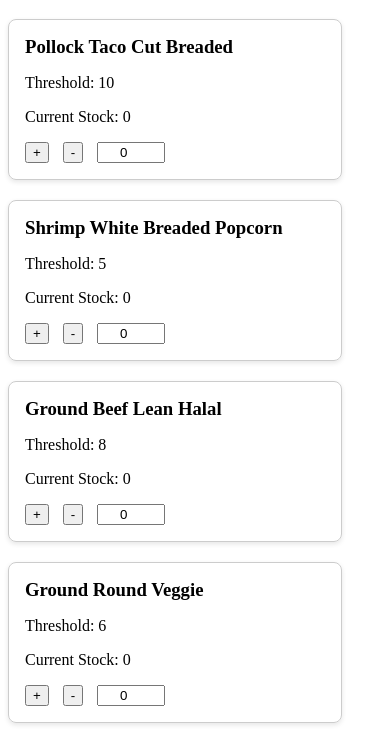
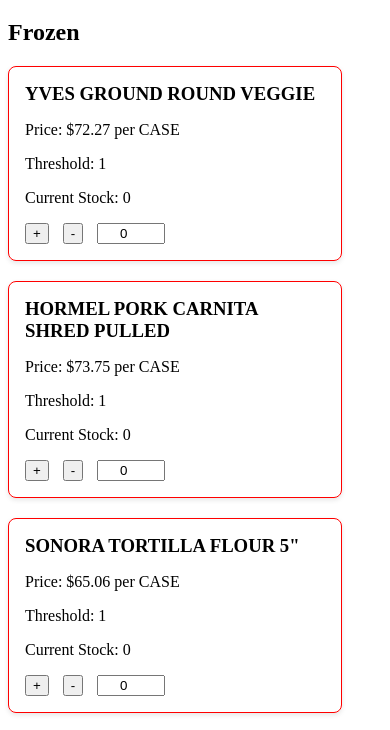
Before and after one commit to abhinavmanocha/inventorymanagement-, a plain HTML site: page index.html in a window 390 px wide. Shown: the part 61-791 px from the top of the page. Drawn offline with Linux system fonts and the light colour scheme.

Commit message:
Add files via upload

```diff
--- a/index.html
+++ b/index.html
@@ -2,9 +2,15 @@
 <html lang="en">
 <head>
     <meta charset="UTF-8">
-    <meta name="viewport" content="width=device-width, initial-scale=1.0">
     <title>Inventory Management Tool</title>
     <style>
+        /* Your existing styles */
+        .inventory-section {
+            margin-bottom: 40px;
+        }
+        .inventory-section h2 {
+            margin-bottom: 20px;
+        }
         .inventory-list {
             display: flex;
             flex-wrap: wrap;
@@ -18,9 +24,8 @@
             box-shadow: 0 2px 5px rgba(0, 0, 0, 0.1);
             position: relative;
         }
-        .item-card .flagged {
-            color: red;
-            font-weight: bold;
+        .item-card.flagged {
+            border-color: red;
         }
         .item-card h3 {
             margin-top: 0;
@@ -38,7 +43,7 @@
 </head>
 <body>
     <h1>Inventory Management</h1>
-    <div id="inventory-list" class="inventory-list"></div>
+    <div id="inventory-container"></div>
     <button onclick="exportFlaggedItems()">Export Flagged Items</button>
     <button onclick="saveInventoryState()">Save Inventory State</button>
     <input type="file" id="upload" onchange="uploadInventoryState()" />
@@ -49,149 +54,187 @@
             renderInventory();
         });
 
-        const inventory = [
-            { name: 'Pollock Taco Cut Breaded', threshold: 10, stock: 0 },
-            { name: 'Shrimp White Breaded Popcorn', threshold: 5, stock: 0 },
-            { name: 'Ground Beef Lean Halal', threshold: 8, stock: 0 },
-            { name: 'Ground Round Veggie', threshold: 6, stock: 0 },
-            { name: 'BarBurrito Chicken Bite Halal', threshold: 10, stock: 0 },
-            { name: 'Unmarinated Chicken Halal', threshold: 6, stock: 0 },
-            { name: 'Pork Carnita Shred Pulled', threshold: 7, stock: 0 },
-            { name: 'Ground Beef Lean Fresh', threshold: 8, stock: 0 },
-            { name: 'Steak Beef Strips Stir Fry', threshold: 4, stock: 0 },
-            { name: 'Churros with Oreo Crumb', threshold: 10, stock: 0 },
-            { name: 'Churro Tio Pepes 10"', threshold: 12, stock: 0 },
-            { name: 'Falafel Fritter Uncooked', threshold: 5, stock: 0 },
-            { name: 'Wrap Plain 12" Gluten Free', threshold: 6, stock: 0 },
-            { name: 'Fries S/C Pub Extra Crunch', threshold: 15, stock: 0 },
-            { name: 'Empanada Apple Pie', threshold: 6, stock: 0 },
-            { name: 'Tortilla Flour 5"', threshold: 20, stock: 0 },
-            { name: 'Tortilla Corn Yellow Pre Cut', threshold: 12, stock: 0 },
-            { name: 'Tortilla Flour 13.5"', threshold: 10, stock: 0 },
-            { name: 'Tortilla Whole Wheat 13.5"', threshold: 12, stock: 0 },
-            { name: 'Tortilla Flour 8"', threshold: 20, stock: 0 },
-            { name: 'Tortilla Whole Wheat 10"', threshold: 12, stock: 0 },
-            { name: 'Tortilla Flour 12"', threshold: 12, stock: 0 },
-            { name: 'Tortilla SunDried Tomato 12"', threshold: 8, stock: 0 },
-            { name: 'Tortilla Flour 10"', threshold: 12, stock: 0 },
-            { name: 'Tortilla Whole Wheat 12"', threshold: 12, stock: 0 },
-            { name: 'Bar Burrito PL Guacamole', threshold: 12, stock: 0 },
-            { name: 'Cheese Cheddar & Mozzarella Shredded', threshold: 5, stock: 0 },
-            { name: 'Sour Cream 14%', threshold: 8, stock: 0 },
-            { name: 'Milk 2% 237ml', threshold: 10, stock: 0 },
-            { name: 'Milk 2% Corrugated 473ml', threshold: 10, stock: 0 },
-            { name: 'Milk Chocolate Corrugated', threshold: 12, stock: 0 },
-            { name: 'Cream 10% Corrugated', threshold: 6, stock: 0 },
-            { name: 'Pepper Jalapeno Sliced', threshold: 3, stock: 0 },
-            { name: 'Avocado', threshold: 10, stock: 0 },
-            { name: 'Herb Cilantro', threshold: 4, stock: 0 },
-            { name: 'Lettuce Iceberg', threshold: 6, stock: 0 },
-            { name: 'Onions Green', threshold: 8, stock: 0 },
-            { name: 'Onions Red Jumbo', threshold: 5, stock: 0 },
-            { name: 'Onions Spanish Jumbo', threshold: 5, stock: 0 },
-            { name: 'Onions Spanish Colossal', threshold: 6, stock: 0 },
-            { name: 'Peppers Green Large', threshold: 5, stock: 0 },
-            { name: 'Peppers Green', threshold: 5, stock: 0 },
-            { name: 'Peppers Red', threshold: 5, stock: 0 },
-            { name: 'Peppers Scotch Bonnet', threshold: 8, stock: 0 },
-            { name: 'Tomato Medium 6x7', threshold: 10, stock: 0 },
-            { name: 'Garlic Puree', threshold: 6, stock: 0 },
-            { name: 'Vegetarian Bean Spice Mix', threshold: 4, stock: 0 },
-            { name: 'Black Pepper Ground Filler Pouch', threshold: 6, stock: 0 },
-            { name: 'Powder Mexican Chili', threshold: 5, stock: 0 },
-            { name: 'New and Improved Ground Beef', threshold: 7, stock: 0 },
-            { name: 'Cinnamon Sugar Shaker', threshold: 8, stock: 0 },
-            { name: 'Seasoning Mexican Steak Halal', threshold: 5, stock: 0 },
-            { name: 'Seasoning Chicken Rub', threshold: 5, stock: 0 },
-            { name: 'Paddle Wood 36"', threshold: 4, stock: 0 },
-            { name: 'Perf Portion Spoon 1 Oz', threshold: 3, stock: 0 },
-            { name: 'Sugar White Fine', threshold: 10, stock: 0 },
-            { name: 'Topping Chocolate Choc O Rich', threshold: 8, stock: 0 },
-            { name: 'Corn Whole Kernel', threshold: 5, stock: 0 },
-            { name: 'Tomato Diced No Salt Added', threshold: 6, stock: 0 },
-            { name: 'Bean Black Turtle', threshold: 6, stock: 0 },
-            { name: 'Bean Pinto', threshold: 7, stock: 0 },
-            { name: 'Garbage Bag Black Strong 35x50', threshold: 10, stock: 0 },
-            { name: 'Garbage Bag Black Strong 30x38', threshold: 8, stock: 0 },
-            { name: 'Garbage Bag Clear Enhance 35x50', threshold: 5, stock: 0 },
-            { name: 'Bag Poly 2lb 4x2x10', threshold: 12, stock: 0 },
-            { name: 'Bag Poly 3lb 5x2x11.5', threshold: 12, stock: 0 },
-            { name: 'Bag Apple Pie', threshold: 6, stock: 0 },
-            { name: 'Bag Paper Twist Handle', threshold: 15, stock: 0 },
-            { name: 'Bag Printed Small 4x2x8', threshold: 10, stock: 0 },
-            { name: 'Cleaner Detergent Pot and Pan', threshold: 5, stock: 0 },
-            { name: 'Pad Scour Green H-97 6x9', threshold: 4, stock: 0 },
-            { name: 'Grill Brick Acr', threshold: 3, stock: 0 },
-            { name: 'Delimer Cleaner Tablets', threshold: 6, stock: 0 },
-            { name: 'Sanitizer Quat II Liquid', threshold: 8, stock: 0 },
-            { name: 'Cleaner Restroom Kay QSR', threshold: 6, stock: 0 },
-            { name: 'Cleaner Grill Heat Activated', threshold: 5, stock: 0 },
-            { name: 'Detergent Sink Multi Purpose', threshold: 7, stock: 0 },
-            { name: 'CL HDD Degreaser Bag', threshold: 4, stock: 0 },
-            { name: 'Cleaner & Polish Stainless', threshold: 5, stock: 0 },
-            { name: 'Degreaser QSR Heavy Duty', threshold: 8, stock: 0 },
-            { name: 'IA Hand Foam Antibac Soap', threshold: 10, stock: 0 },
-            { name: '2 in 1 Conc Floor Cleaner', threshold: 5, stock: 0 },
-            { name: 'Kay QSR Tile Floor Cleaner', threshold: 6, stock: 0 },
-            { name: 'Portion Cup PS Translucent 2oz', threshold: 8, stock: 0 },
-            { name: 'Portion Cup Plastic Clear 3.25oz', threshold: 6, stock: 0 },
-            { name: 'Lid for 3.25-5.5oz Portion Cup', threshold: 10, stock: 0 },
-            { name: 'Container Bagasse 9x6', threshold: 12, stock: 0 },
-            { name: 'Wooden Spoon Bar Burrito', threshold: 8, stock: 0 },
-            { name: 'Wooden Knife Bar Burrito', threshold: 8, stock: 0 },
-            { name: 'Wooden Fork Bar Burrito', threshold: 8, stock: 0 },
-            { name: 'Spring Water Pure Life Pet', threshold: 15, stock: 0 },
-            { name: 'Water Purified', threshold: 10, stock: 0 },
-            { name: 'Cola Coke Pet 500ml', threshold: 12, stock: 0 },
-            { name: 'Cola Coke Zero 500ml', threshold: 10, stock: 0 },
-            { name: 'Cola Coke Diet Pet 500ml', threshold: 10, stock: 0 },
-            { name: 'Soda Sprite Pet 500ml', threshold: 10, stock: 0 },
-            { name: 'Ginger Ale Canada Dry Pet 500ml', threshold: 10, stock: 0 },
-            { name: 'Root Beer Barqs 500ml', threshold: 8, stock: 0 },
-            { name: 'Soda Fresca Pet 500ml', threshold: 12, stock: 0 },
-            { name: 'Energy Drink Monster Can', threshold: 5, stock: 0 },
-            { name: 'Energy Drink Monster Ultra', threshold: 6, stock: 0 },
-            { name: 'Drink BodyArmor Fruit Punch', threshold: 7, stock: 0 },
-            { name: 'Drink BodyArmor Strawberry Banana', threshold: 7, stock: 0 }
-        ];
+        const inventory = {
+            "Frozen": [
+                { name: 'YVES GROUND ROUND VEGGIE', threshold: 1, stock: 0, price: 72.27, unit: 'CASE' },
+                { name: 'HORMEL PORK CARNITA SHRED PULLED', threshold: 1, stock: 0, price: 73.75, unit: 'CASE' },
+                { name: 'SONORA TORTILLA FLOUR 5"', threshold: 1, stock: 0, price: 65.06, unit: 'CASE' },
+                { name: 'BARBUR BEEF BONELESS SEASONED FAJITA', threshold: 1, stock: 0, price: 73.75, unit: 'CASE' },
+                { name: 'BARBUR CHURROS WOREO CRUMB/SUGAR TOP', threshold: 1, stock: 0, price: 116.81, unit: 'CASE' },
+                { name: "JJ CHURRO TIO PEPE'S 10\"", threshold: 1, stock: 0, price: 58.35, unit: 'CASE' },
+                { name: 'GRECN FALAFEL FRITTER UNCOOKED', threshold: 1, stock: 0, price: 65.83, unit: 'CASE' },
+                { name: 'TFAYAN WRAP PLAIN 12" GLUTEN FREE', threshold: 1, stock: 0, price: 70.63, unit: 'CASE' },
+                { name: 'RUIZ EMPANADA APPLE PIE', threshold: 1, stock: 0, price: 45.37, unit: 'CASE' },
+                { name: 'OCEANJ POLLOCK TACO CUT BREADED', threshold: 1, stock: 0, price: 60.47, unit: 'CASE' },
+                { name: 'OJEWEL SHRIMP WHT BRD POPCORN', threshold: 2, stock: 0, price: 64.48, unit: 'CASE' },
+                { name: 'BARBUR BARBURRITO CHICKEN BITE HALAL', threshold: 2, stock: 0, price: 91.25, unit: 'CASE' },
+                { name: 'BARBUR UNMARINATED CHICKEN HALAL', threshold: 4, stock: 0, price: 118.11, unit: 'CASE' },
+                { name: 'SONORA TORTILLA CORN YELLOW PRE CUT', threshold: 2, stock: 0, price: 41.36, unit: 'CASE' },
+                { name: 'SONORA TORTILLA FLOUR 13.5"', threshold: 1, stock: 0, price: 64.47, unit: 'CASE' },
+                { name: 'SONORA TORTILLA WHOLE WHEAT 13.5"', threshold: 1, stock: 0, price: 65.43, unit: 'CASE' },
+                { name: 'SONORA TORTILLA WHOLE WHEAT 10"', threshold: 1, stock: 0, price: 43.83, unit: 'CASE' },
+                { name: 'SONORA TORTILLA SUNDRIED TOMATO 12"', threshold: 1, stock: 0, price: 58.97, unit: 'CASE' },
+                { name: 'SONORA TORTILLA FLOUR 10"', threshold: 1, stock: 0, price: 41.77, unit: 'CASE' },
+                { name: 'CAVEND FRIES S/C PUB EXTRA CRUNCH', threshold: 2, stock: 0, price: 45.29, unit: 'CASE' },
+                { name: 'BARBUR BAR BURRITO PL GUACAMOLE', threshold: 2, stock: 0, price: 61.41, unit: 'CASE' }
+            ],
+            "Refrigerated": [
+                { name: 'GAYLEA SOUR CREAM 14%', threshold: 1, stock: 0, price: 50.29, unit: 'CASE' },
+                { name: 'CHEFN CHEESE CHED & MOZZ SHRD 75/25', threshold: 3, stock: 0, price: 72.32, unit: 'CASE' },
+                { name: 'GAYLEA CREAM 10% CORRUGATED', threshold: 1, stock: 0, price: 3.90, unit: 'SPLIT' },
+                { name: 'GAYLEA SOUR CREAM 14%', threshold: 2, stock: 0, price: 23.19, unit: 'CASE' },
+                { name: 'SONORA 5" WHITE CORN TORTILLA RTE', threshold: 1, stock: 0, price: 23.10, unit: 'CASE' },
+                { name: 'LEADBE GROUND BEEF LEAN FRESH', threshold: 1, stock: 0, price: 44.62, unit: 'CASE' },
+                { name: 'BARBUR STEAK BEEF STRIPS STIR FRY', threshold: 1, stock: 0, price: 87.25, unit: 'CASE' },
+                { name: 'COOLC PEPPER JALAPENO SLICED', threshold: 1, stock: 0, price: 27.08, unit: 'CASE' },
+                { name: 'DERLEA GARLIC PUREE', threshold: 1, stock: 0, price: 40.00, unit: 'CASE' }
+            ],
+            "Dry Grocery": [
+            { name: 'MOTTS JUICE LIME REAL PLASTIC', threshold: 1, stock: 0, price: 25.20, unit: 'CASE' },
+    { name: 'SCEMKR SAUCE BBQ', threshold: 1, stock: 0, price: 33.62, unit: 'CASE' },
+    { name: 'SCEMKR SAUCE MEXICAN BAJA CHIPOTLE', threshold: 1, stock: 0, price: 30.56, unit: 'CASE' },
+    { name: 'SAPORI OIL CANOLA TFF JUG IN BOX', threshold: 1, stock: 0, price: 39.78, unit: 'CASE' },
+    { name: 'HEINZ KETCHUP PORTION', threshold: 1, stock: 0, price: 28.17, unit: 'CASE' },
+    { name: 'PC KETCHUP PORTION', threshold: 1, stock: 0, price: 18.27, unit: 'CASE' },
+    { name: 'ALLENS VINEGAR WHITE', threshold: 1, stock: 0, price: 15.18, unit: 'CASE' },
+    { name: 'DOLE PINEAPPLE TIDBIT PIZZA', threshold: 1, stock: 0, price: 68.57, unit: 'CASE' },
+    { name: 'OASIS JUICE APPLE TETRA', threshold: 1, stock: 0, price: 13.81, unit: 'CASE' },
+    { name: 'TROPDE JUICE STRAWBERRY BANANA GLASS', threshold: 1, stock: 0, price: 16.13, unit: 'CASE' },
+    { name: 'TROPDE NECTAR MANGO GLASS', threshold: 1, stock: 0, price: 16.13, unit: 'CASE' },
+    { name: 'NESTEA ICED TEA LEMON PLASTIC', threshold: 1, stock: 0, price: 17.78, unit: 'CASE' },
+    { name: 'NESTEA ICED TEA LEMON ZERO PLASTIC', threshold: 1, stock: 0, price: 17.78, unit: 'CASE' },
+    { name: 'MNMAID JUICE ORANGE PLASTIC', threshold: 1, stock: 0, price: 17.78, unit: 'CASE' },
+    { name: 'MNMAID JUICE 5 ALIVE PLASTIC', threshold: 1, stock: 0, price: 17.78, unit: 'CASE' },
+    { name: 'MNMAID JUICE APPLE 100% VITAMIN C', threshold: 1, stock: 0, price: 17.78, unit: 'CASE' },
+    { name: 'TROPDE DRINK MANGO NECTAR TETRA 1L', threshold: 1, stock: 0, price: 22.35, unit: 'CASE' },
+    { name: 'BARBUR RICE SEASONING MIX MEXICAN', threshold: 1, stock: 0, price: 122.80, unit: 'CASE' },
+    { name: 'NUPAK RICE PARBOILED', threshold: 2, stock: 0, price: 37.71, unit: 'CASE' },
+    { name: 'HELMAN MAYONNAISE REAL PAIL', threshold: 1, stock: 0, price: 50.41, unit: 'CASE' },
+    { name: 'FRANKS SAUCE HOT REDHOT BUFFALO WING', threshold: 1, stock: 0, price: 32.33, unit: 'CASE' },
+    { name: 'HELMAN SAUCE ANCHO CHIPOTLE', threshold: 1, stock: 0, price: 47.47, unit: 'CASE' },
+    { name: 'ROSEHL SAUCE NASHVILLE', threshold: 1, stock: 0, price: 66.96, unit: 'CASE' },
+    { name: 'KIKKOM SAUCE CHILI THAI STYLE', threshold: 3, stock: 0, price: 19.63, unit: 'SPLIT' },
+    { name: 'BARBUR SAUCE NACHO GOURMET 106OZ', threshold: 1, stock: 0, price: 59.31, unit: 'CASE' },
+    { name: 'LUCIPH SAUCE HOT NORTHERN REAPER', threshold: 1, stock: 0, price: 66.67, unit: 'CASE' },
+    { name: 'DELMAR JERK SAUCE', threshold: 1, stock: 0, price: 42.03, unit: 'CASE' },
+    { name: 'BARBUR BARBUR JERK SAUCE JUG', threshold: 1, stock: 0, price: 49.90, unit: 'CASE' },
+    { name: 'COKE WTR GLACEAU VITAMIN WTR XXX', threshold: 1, stock: 0, price: 23.06, unit: 'CASE' },
+    { name: 'COKE WATER GLACEAU ESSENTIAL VITAMN', threshold: 1, stock: 0, price: 23.06, unit: 'CASE' },
+    { name: 'COKE WTR GLACEAU VITAMIN WTR MULTI', threshold: 1, stock: 0, price: 23.06, unit: 'CASE' },
+    { name: 'COKE WATER SMARTWATER PET', threshold: 1, stock: 0, price: 38.63, unit: 'CASE' },
+    { name: 'PLIFE SPRING WATER PURE LIFE PET', threshold: 1, stock: 0, price: 6.27, unit: 'CASE' },
+    { name: 'DASANI WATER PURIFIED', threshold: 1, stock: 0, price: 14.61, unit: 'CASE' },
+    { name: 'COKE COLA COKE PET 500ML', threshold: 1, stock: 0, price: 29.69, unit: 'CASE' },
+    { name: 'COKE COLA COKE ZERO 500ML', threshold: 1, stock: 0, price: 29.69, unit: 'CASE' },
+    { name: 'COKE COLA COKE DIET PET 500ML', threshold: 1, stock: 0, price: 29.69, unit: 'CASE' },
+    { name: 'COKE SODA SPRITE PET 500ML', threshold: 1, stock: 0, price: 29.69, unit: 'CASE' },
+    { name: 'CANADA GNGR ALE CANADA DRY PET 500ML', threshold: 1, stock: 0, price: 29.69, unit: 'CASE' },
+    { name: "COKE ROOT BEER BARQ'S 500ML", threshold: 1, stock: 0, price: 29.69, unit: 'CASE' },
+    { name: 'AHA LIME WATERMELON BOTTLE', threshold: 1, stock: 0, price: 21.28, unit: 'CASE' },
+    { name: 'FANTA DRINK ORANGE', threshold: 1, stock: 0, price: 29.69, unit: 'CASE' },
+    { name: 'AHA RASPBERRY ACAI-KO BOTTLE', threshold: 1, stock: 0, price: 21.28, unit: 'CASE' },
+    { name: 'MONSTE ENERGY DRINK MONSTER CAN', threshold: 1, stock: 0, price: 19.74, unit: 'CASE' },
+    { name: 'MONSTE ENERGY DRINK MONSTER ULTRA', threshold: 1, stock: 0, price: 19.74, unit: 'CASE' },
+    { name: 'COKE DRINK BODYARMOR FRUITPUNCH', threshold: 1, stock: 0, price: 31.34, unit: 'CASE' },
+    { name: 'COKE DRINK BODYARMOR STRBRY BANANA', threshold: 1, stock: 0, price: 31.34, unit: 'CASE' },
+    { name: 'MONSTE ENERGY DRNK MONSTER MANGO LOCO', threshold: 1, stock: 0, price: 19.74, unit: 'CASE' },
+    { name: 'COKE DRINK BODYARMOR PEACH MANGO', threshold: 1, stock: 0, price: 31.34, unit: 'CASE' },
+    { name: 'COKE COLA COKE CHERRY', threshold: 1, stock: 0, price: 29.69, unit: 'CASE' },
+    { name: 'BARBUR VEGETARIAN BEAN SPICE MIX', threshold: 1, stock: 0, price: 166.50, unit: 'CASE' },
+    { name: 'BARBUR POWDER MEXICAN CHILI', threshold: 1, stock: 0, price: 73.45, unit: 'CASE' },
+    { name: 'BARBUR NEW AND IMPROVED GROUND BEEF', threshold: 1, stock: 0, price: 190.88, unit: 'CASE' },
+    { name: 'HORTON CINNAMON SUGAR SHAKER', threshold: 1, stock: 0, price: 13.28, unit: 'SPLIT' },
+    { name: 'BARBUR SEASONING MEXICAN STEAK HALAL', threshold: 1, stock: 0, price: 125.50, unit: 'CASE' },
+    { name: 'BARBUR SEASONING CHICKEN RUB', threshold: 1, stock: 0, price: 160.50, unit: 'CASE' },
+    { name: 'RDPATH SUGAR WHITE FINE', threshold: 1, stock: 0, price: 3.63, unit: 'SPLIT' },
+    { name: 'RICHRD TOPPING CHOCOLATE CHOC O RICH', threshold: 1, stock: 0, price: 74.62, unit: 'CASE' },
+    { name: 'HARVES CORN WHOLE KERNEL', threshold: 1, stock: 0, price: 57.83, unit: 'CASE' },
+    { name: 'STONEY TOMATO DICED NO SALT ADDED', threshold: 2, stock: 0, price: 32.77, unit: 'CASE' },
+    { name: 'SHAH BEAN BLACK TURTLE', threshold: 1, stock: 0, price: 56.72, unit: 'CASE' },
+    { name: 'SHAH BEAN PINTO', threshold: 1, stock: 0, price: 58.58, unit: 'CASE' }
+            ],
+            "JARritos": [
+                { name: 'JARITO SODA MEXICAN LIME', threshold: 1, stock: 0, price: 34.02, unit: 'CASE' },
+                { name: 'JARITO SODA MEXICAN MANGO', threshold: 1, stock: 0, price: 34.02, unit: 'CASE' },
+                { name: 'JARITO SODA MEXICAN PINEAPPLE', threshold: 1, stock: 0, price: 34.02, unit: 'CASE' },
+                { name: 'JARITO COLA MEXICAN', threshold: 1, stock: 0, price: 34.02, unit: 'CASE' },
+                { name: 'JARITO SODA MEXICAN GUAVA', threshold: 1, stock: 0, price: 34.02, unit: 'CASE' },
+                { name: 'JARITO SODA MEXICAN MANDARIN', threshold: 1, stock: 0, price: 34.02, unit: 'CASE' },
+                { name: 'JARITO SODA MEXICAN FRUIT PUNCH', threshold: 1, stock: 0, price: 34.02, unit: 'CASE' },
+                { name: 'JARITO SODA MEXICAN GRAPEFRUIT', threshold: 1, stock: 0, price: 34.02, unit: 'CASE' },
+                { name: 'JARITO SODA MEXICAN TAMARIND', threshold: 1, stock: 0, price: 34.02, unit: 'CASE' },
+                { name: 'JARITO SODA MEXICAN SANGRIA', threshold: 1, stock: 0, price: 34.02, unit: 'CASE' },
+                { name: 'JARITO SODA WATERMELON', threshold: 1, stock: 0, price: 34.02, unit: 'CASE' }
+            ],
+            "Cleaning, Paper & Disposables": [
+                { name: 'RALSTN GARBAGE BAG BLACK STRONG 35X50', threshold: 1, stock: 0, price: 24.36, unit: 'CASE' },
+                { name: 'RALSTN GARBAGE BAG BLACK STRONG 30X38', threshold: 1, stock: 0, price: 25.95, unit: 'CASE' },
+                { name: 'BARBUR BAG PRINTED SM 4X2X9', threshold: 1, stock: 0, price: 26.12, unit: 'CASE' },
+                { name: 'BARBUR BAG CAR ORDER PRINTED', threshold: 1, stock: 0, price: 66.58, unit: 'CASE' },
+                { name: 'BARBUR BAG APPLE PIE', threshold: 1, stock: 0, price: 32.31, unit: 'CASE' },
+                // Continue adding the remaining items with their respective price and unit...
+            ]
+        };
 
         function renderInventory() {
-            const inventoryList = document.getElementById('inventory-list');
-            inventoryList.innerHTML = '';
-            inventory.forEach((item, index) => {
+            const inventoryContainer = document.getElementById('inventory-container');
+            inventoryContainer.innerHTML = '';
+
+            for (const section in inventory) {
+                const sectionDiv = document.createElement('div');
+                sectionDiv.classList.add('inventory-section');
+
+                const sectionHeader = document.createElement('h2');
+                sectionHeader.textContent = section;
+                sectionDiv.appendChild(sectionHeader);
+
+                const inventoryList = document.createElement('div');
+                inventoryList.classList.add('inventory-list');
+                sectionDiv.appendChild(inventoryList);
+
+                inventory[section].forEach((item, index) => {
                     const itemDiv = document.createElement('div');
                     itemDiv.classList.add('item-card');
-                itemDiv.classList.toggle('flagged', item.stock < item.threshold);
+                    if (item.stock < item.threshold) {
+                        itemDiv.classList.add('flagged');
+                    }
 
                     itemDiv.innerHTML = `
                         <h3>${item.name}</h3>
+                        <p>Price: $${item.price.toFixed(2)} per ${item.unit}</p>
                         <p>Threshold: ${item.threshold}</p>
-                    <p>Current Stock: <span id="stock-${index}">${item.stock}</span></p>
-                    <button onclick="updateStock(${index}, 1)">+</button>
-                    <button onclick="updateStock(${index}, -1)">-</button>
-                    <input type="number" value="${item.stock}" step="0.1" onchange="setStock(${index}, this.value)">
+                        <p>Current Stock: <span id="stock-${section}-${index}">${item.stock}</span></p>
+                        <button onclick="updateStock('${section}', ${index}, 1)">+</button>
+                        <button onclick="updateStock('${section}', ${index}, -1)">-</button>
+                        <input type="number" value="${item.stock}" step="0.1" onchange="setStock('${section}', ${index}, this.value)">
                     `;
 
                     inventoryList.appendChild(itemDiv);
                 });
+
+                inventoryContainer.appendChild(sectionDiv);
+            }
         }
 
-        function updateStock(index, change) {
-            inventory[index].stock = Math.max(0, inventory[index].stock + change);
+        function updateStock(section, index, change) {
+            inventory[section][index].stock = Math.max(0, inventory[section][index].stock + change);
             renderInventory();
         }
 
-        function setStock(index, value) {
-            inventory[index].stock = Math.max(0, parseFloat(value));
+        function setStock(section, index, value) {
+            inventory[section][index].stock = Math.max(0, parseFloat(value));
             renderInventory();
         }
 
         function exportFlaggedItems() {
-            const flaggedItems = inventory.filter(item => item.stock < item.threshold);
             let content = 'Flagged Items:\n\n';
-            flaggedItems.forEach(item => {
-                content += `${item.name}: Current Stock: ${item.stock}, Threshold: ${item.threshold}\n`;
+            for (const section in inventory) {
+                inventory[section].forEach(item => {
+                    if (item.stock < item.threshold) {
+                        content += `${item.name} (Section: ${section}): Current Stock: ${item.stock}, Threshold: ${item.threshold}, Price: $${item.price.toFixed(2)} per ${item.unit}\n`;
+                    }
                 });
+            }
 
             const blob = new Blob([content], { type: 'text/plain' });
             const link = document.createElement('a');
@@ -208,11 +251,15 @@
             const savedState = localStorage.getItem('inventoryState');
             if (savedState) {
                 const parsedState = JSON.parse(savedState);
-                parsedState.forEach((item, index) => {
-                    if (inventory[index]) {
-                        inventory[index].stock = item.stock;
+                for (const section in parsedState) {
+                    if (inventory[section]) {
+                        parsedState[section].forEach((item, index) => {
+                            if (inventory[section][index]) {
+                                inventory[section][index].stock = item.stock;
                             }
                         });
+                    }
+                }
             }
         }
 
@@ -221,11 +268,15 @@
             const reader = new FileReader();
             reader.onload = function (e) {
                 const uploadedState = JSON.parse(e.target.result);
-                uploadedState.forEach((item, index) => {
-                    if (inventory[index]) {
-                        inventory[index].stock = item.stock;
+                for (const section in uploadedState) {
+                    if (inventory[section]) {
+                        uploadedState[section].forEach((item, index) => {
+                            if (inventory[section][index]) {
+                                inventory[section][index].stock = item.stock;
                             }
                         });
+                    }
+                }
                 renderInventory();
             };
             reader.readAsText(file);
```
Lines whose indentation alone changed are shown as unchanged.
